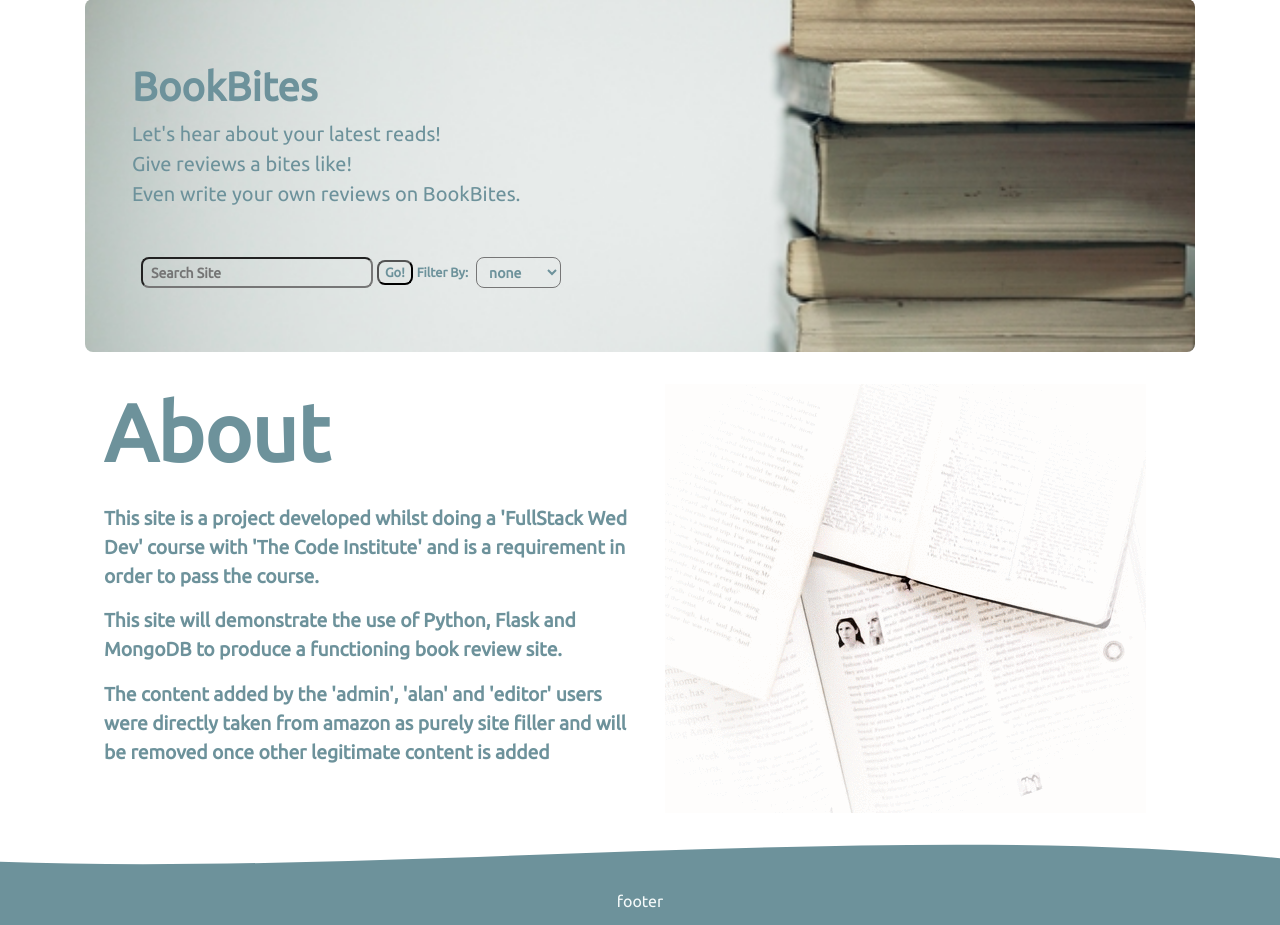
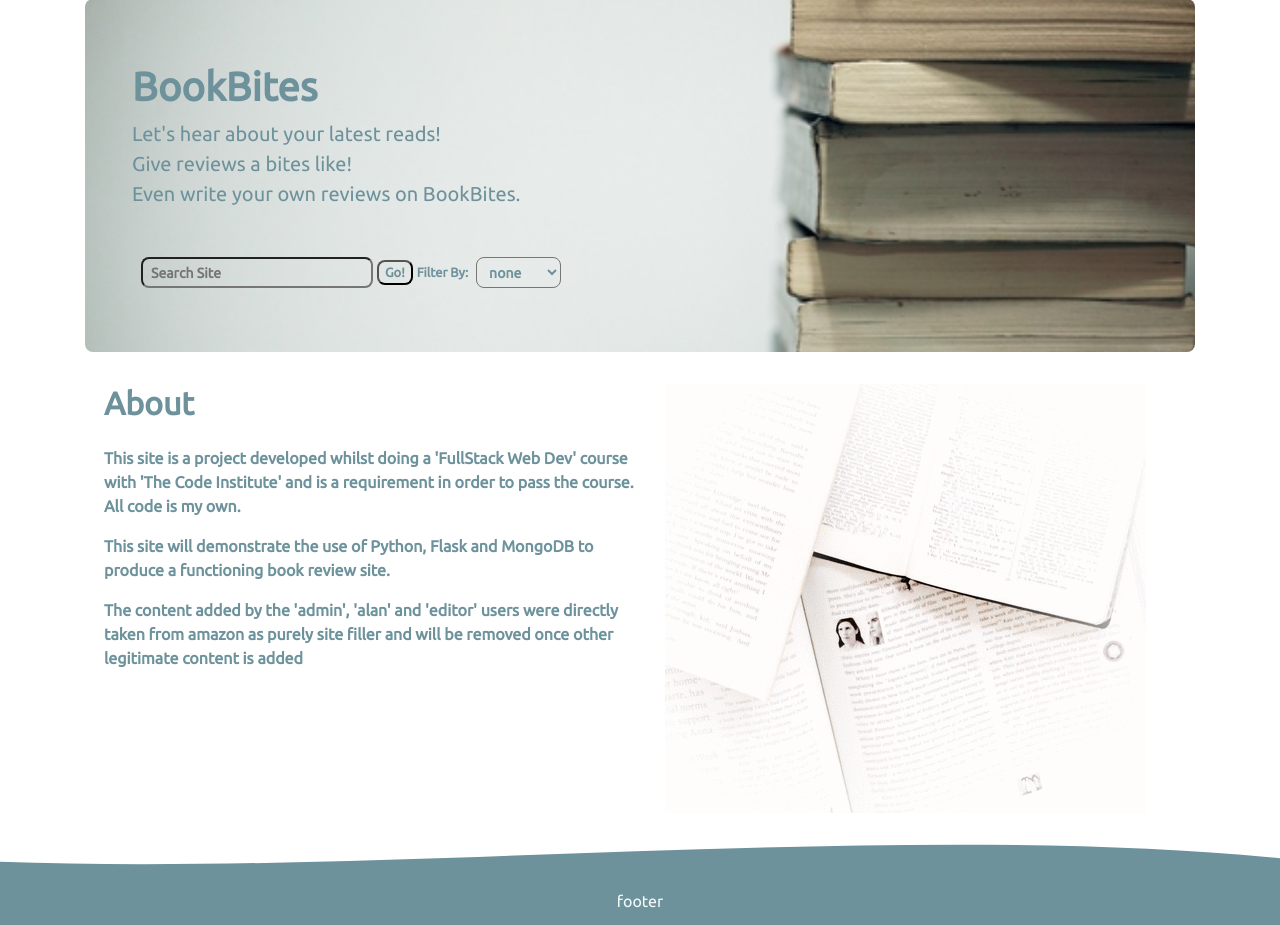
Before and after one commit to alimgee/book-review-milestone-project3, a Flask app: page /about in a window 1280 px wide. Shown: the part 105-1030 px from the top of the page. Run offline with Flask 2, Linux system fonts and the light colour scheme; some libraries are stand-ins or nearby versions.

Commit message:
Styling about page css

```diff
--- a/static/css/style.css
+++ b/static/css/style.css
@@ -135,6 +135,21 @@ hr{
     font-weight: bold;
     color: #6D929B;
 }
+
+/* about page */
+
+.about-header{
+    font-size: 2rem;
+    font-weight: bold;
+    color: #6D929B;
+}
+.about-content{
+    font-size: 1rem;
+    font-weight: bold;
+    color: #6D929B;
+}
+
+
 /* media queries */
 
 @media (min-width: 576px) {
--- a/templates/about.html
+++ b/templates/about.html
@@ -3,10 +3,10 @@
 
 <div class="row ml-1">
     <div class="col-sm-6 mb-4">
-        <div><h2 class="error-header">About</h2></div>
-        <div class="error-content mt-4">
-            <p>This site is a project developed whilst doing a 'FullStack Wed Dev' course with
-                'The Code Institute' and is a requirement in order to pass the course.</p>
+        <div><h2 class="about-header">About</h2></div>
+        <div class="about-content mt-4">
+            <p>This site is a project developed whilst doing a 'FullStack Web Dev' course with
+                'The Code Institute' and is a requirement in order to pass the course. All code is my own.</p>
             <p>This site will demonstrate the use of Python, Flask and MongoDB to produce a functioning
                 book review site.</p>
             <p>The content added by the 'admin', 'alan' and 'editor' users were directly taken from
```
